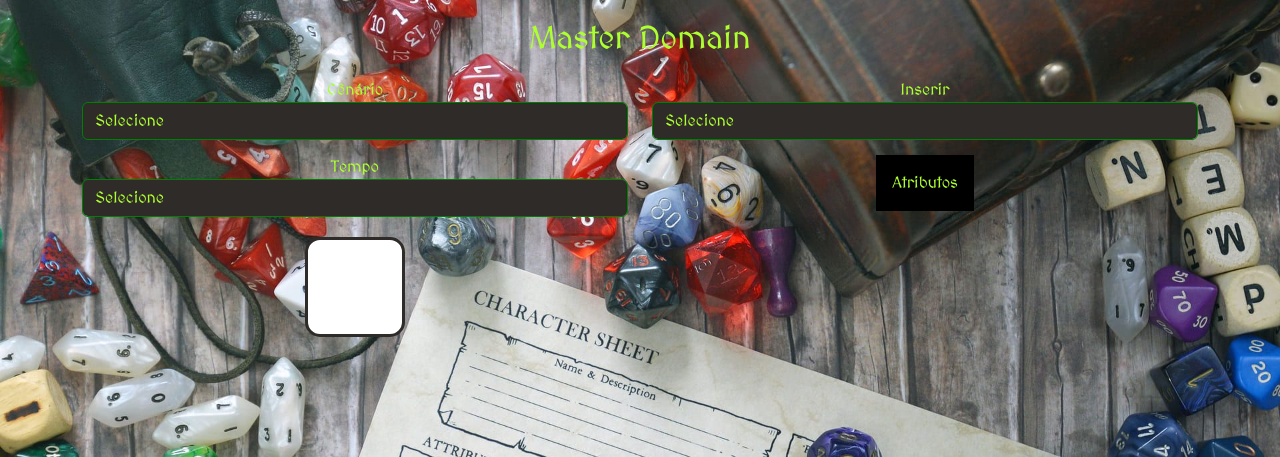
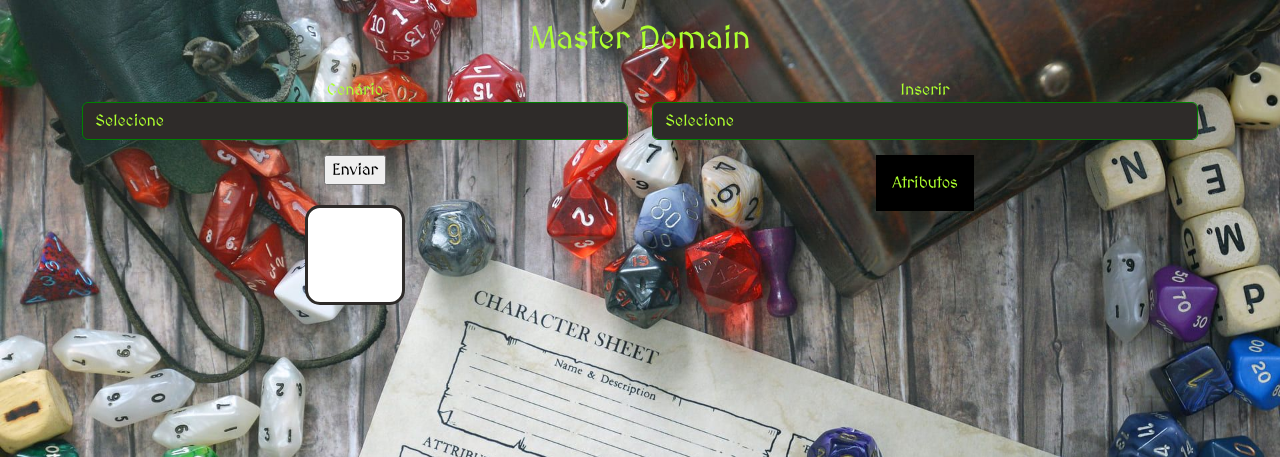
Before and after one commit to igorfernandescouto/DBALGO, a PHP site: page /telaMestre.php?codJogo=1 in a window 1280 px wide. Shown: the top 457 px of the page. Run offline with PHP 8.4, Linux system fonts and the light colour scheme; data that the repository does not hold is empty.

Commit message:
Update telaMestre.php

```diff
--- a/telaMestre.php
+++ b/telaMestre.php
@@ -29,24 +29,18 @@
         <div class="row align-items-start">
             <h2>Master Domain</h2>
             <div class="col">
-                <form action="#" method="post">
+                <form action="updateCenario.php" method="post">
+                    <input type="hidden" name="codJogo" value="<?php echo $codJogo; ?>">
                     <div class="form-group">
-                        <label for="scene">Cênário</label>
-                        <select class="form-control" id="scene" required>
+                        <label for="scene">Cenário</label>
+                        <select class="form-control" id="scene" name="scene" required>
                             <option value="">Selecione</option>
-                            <option value="forest">Floresta</option>
-                            <option value="mountain">Montanha</option>
-                            <option value="cave">Caverna</option>
+                            <option value="dayForest">Floresta</option>
+                            <option value="dayMountain">Montanha</option>
+                            <option value="nightCave">Caverna</option>
                         </select>
                     </div>
-                    <div class="form-group">
-                        <label for="time">Tempo</label>
-                        <select class="form-control" id="time" required>
-                            <option value="">Selecione</option>
-                            <option value="day">Dia</option>
-                            <option value="night">Noite</option>
-                        </select>
-                    </div>
+                    <input type="submit" value="Enviar">
                 </form>
 
                 <!-- <img src="assets/images/dice2.png" alt="dado"> -->
```
